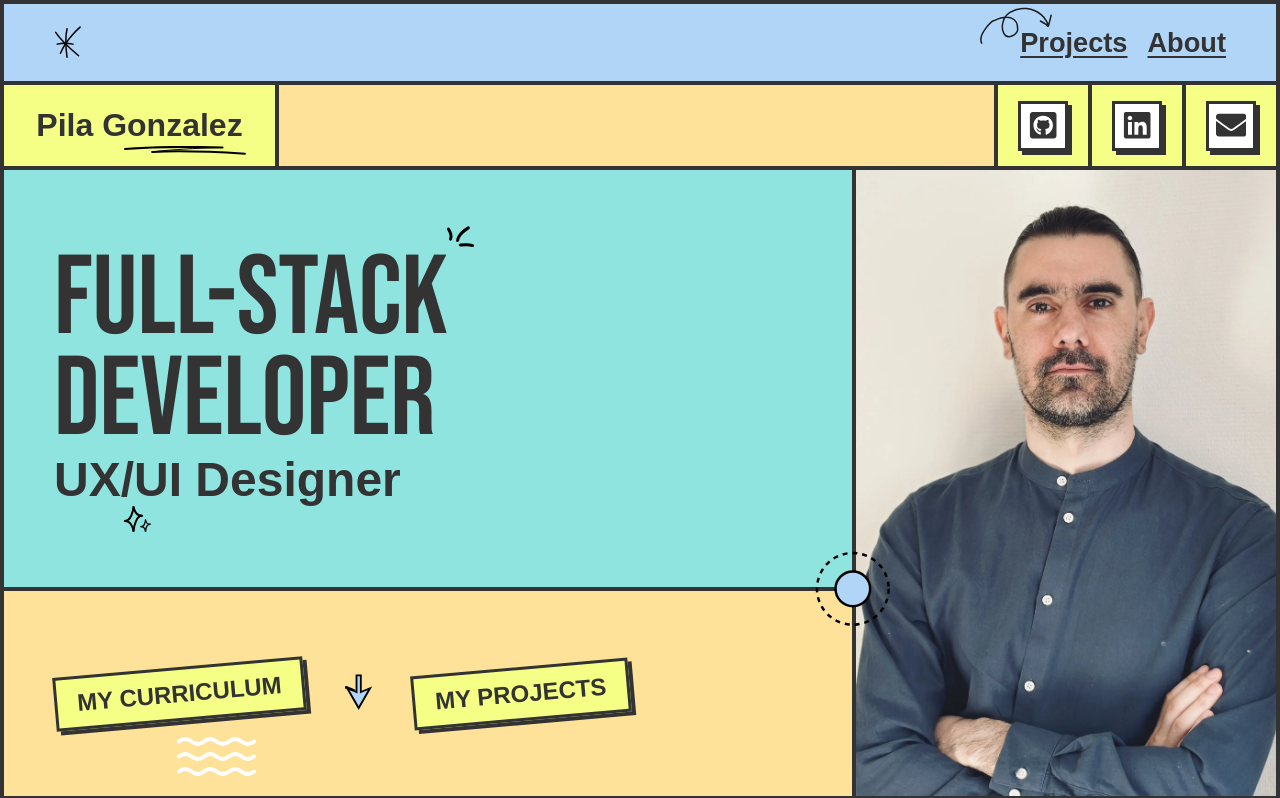
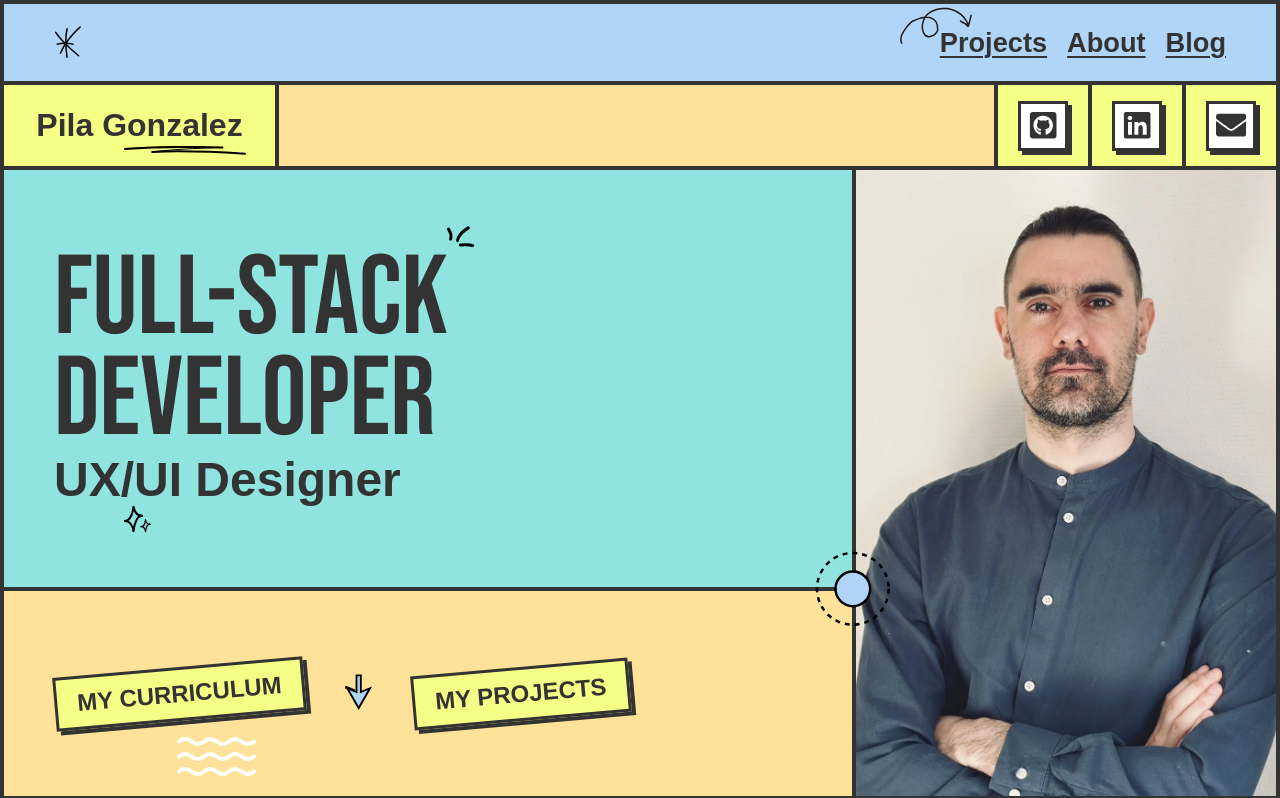
Before and after one commit to Pilag6/pila.dev, a React (Vite) app: page / in a window 1280 px wide. Shown: the top 798 px of the page. Built offline with nearby package versions, Linux system fonts and the light colour scheme; a web font is replaced by a local one.

Commit message:
chore: Update NavTop component with new blog link and CSS styles

```diff
--- a/src/components/Header/NavTop.css
+++ b/src/components/Header/NavTop.css
@@ -53,4 +53,8 @@
     left: 80px;
 }
 
+.nav-blog:hover ~ .nav-top__curvyArrow {
+    left: 160px;
+}
+
 /* NAV TOP END */
--- a/src/components/Header/NavTop.jsx
+++ b/src/components/Header/NavTop.jsx
@@ -22,6 +22,15 @@ const NavTop = () => {
                 >
                     About
                 </a>
+                <a
+                    className="nav-blog"
+                    href="https://pilagonzalez.com/"
+                    aria-label="Blog Button Menu"
+                    target="_blank"
+                    rel="noreferrer"
+                >
+                    Blog
+                </a>
 
                 <div className="nav-top__curvyArrow">
                     <img
--- a/src/components/SmallProjects/SmallProjectCard.jsx
+++ b/src/components/SmallProjects/SmallProjectCard.jsx
@@ -1,3 +1,4 @@
+/* eslint-disable react/prop-types */
 const SmallProjectCard = ({ title, image, url }) => {
     return (
         <article className="small-article">
```
